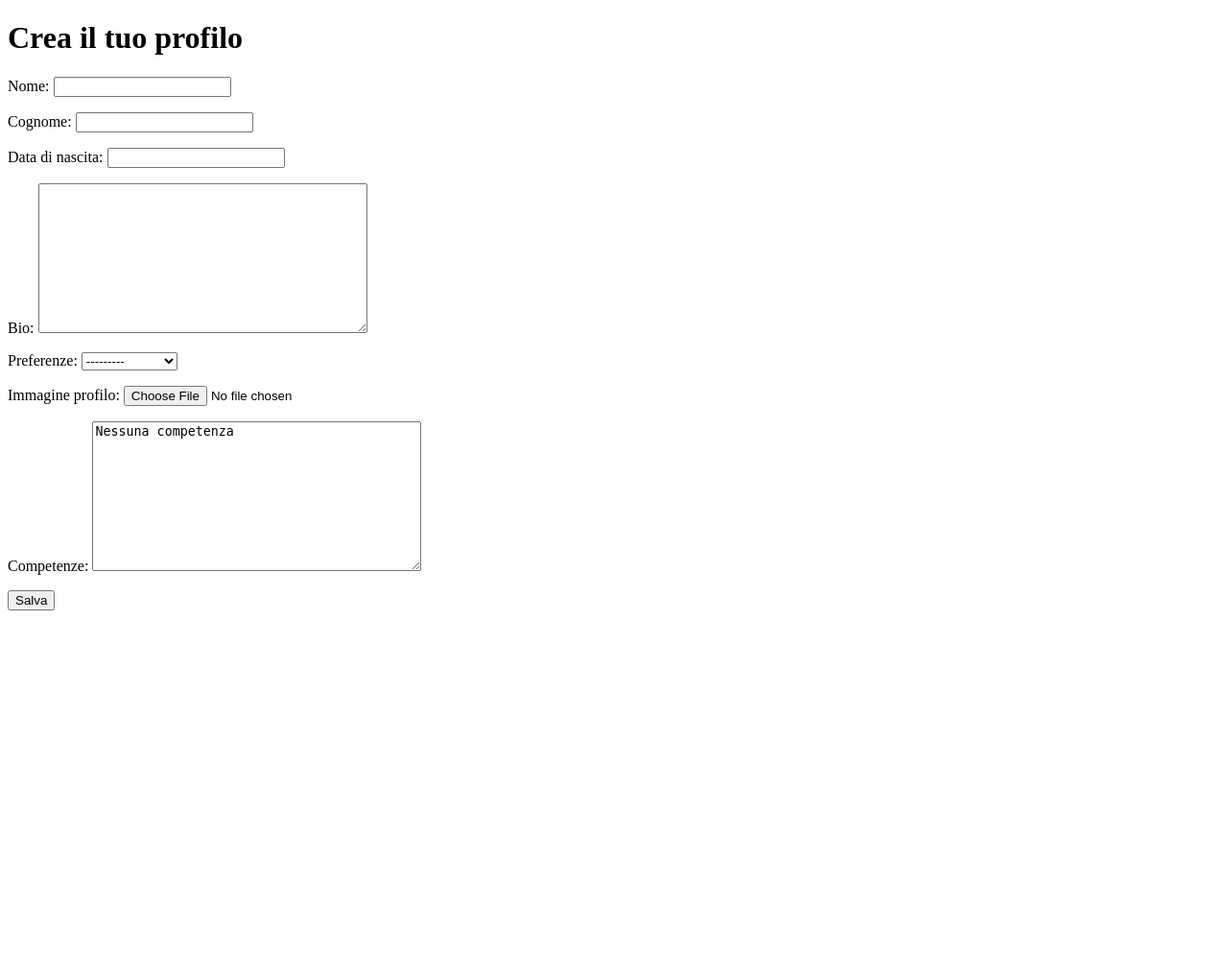
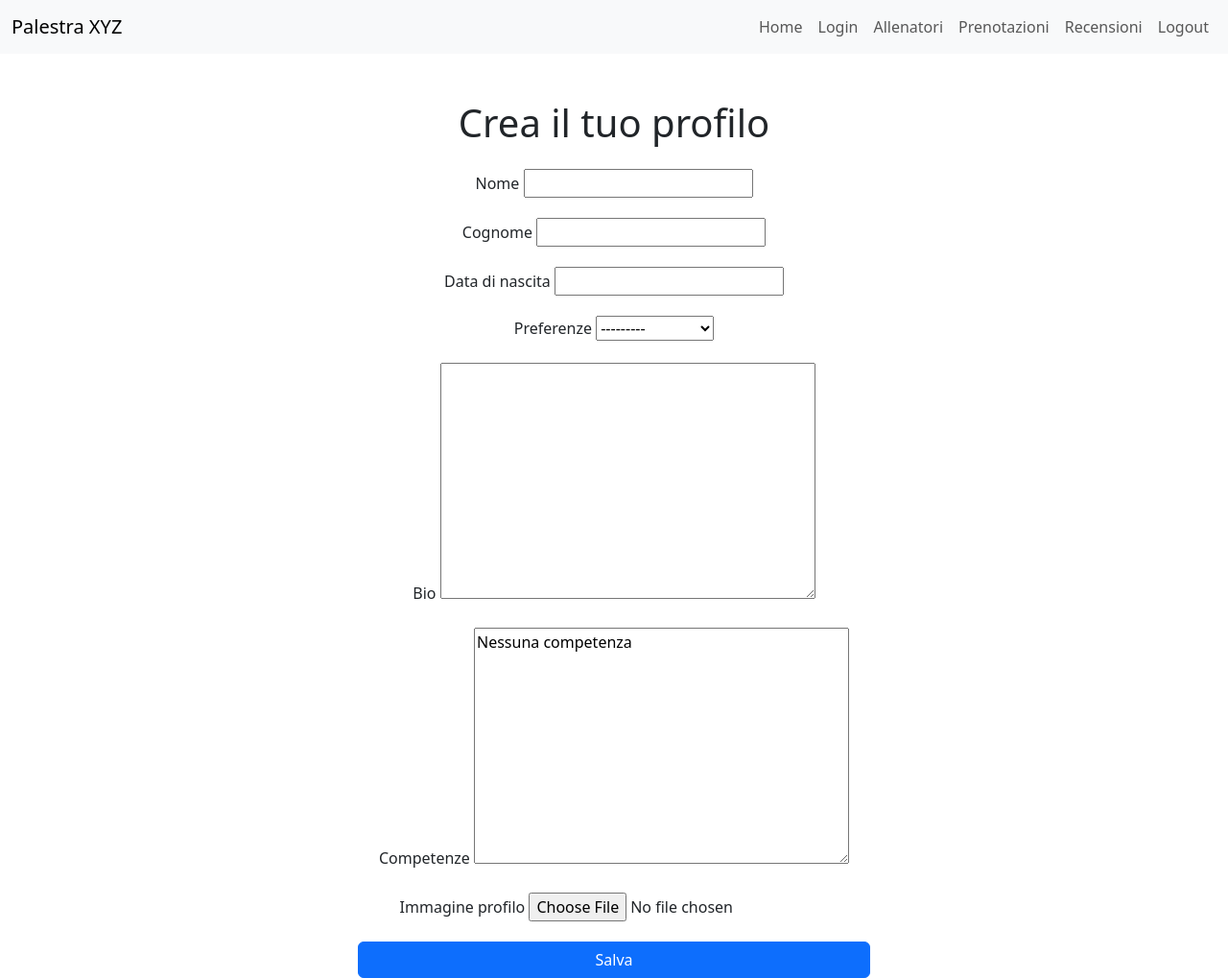
Before and after one commit to Gixter02/Progetto_TechWeb, a Django app: page /trainers/create/ in a window 1280 px wide. Shown: the whole page at 96% size. Before the commit the page ends 636 px from the top, so only its background shows below. Run offline with Django 5.2, Linux system fonts and the light colour scheme; a user stored in the database is signed in.

Commit message:
aggiunto boostrap a trainers

```diff
--- a/trainers/templates/trainers/base.html
+++ b/trainers/templates/trainers/base.html
@@ -1,22 +1,70 @@
 <!DOCTYPE html>
-<html lang="en">
+<html lang="it">
 <head>
     <meta charset="UTF-8">
     <meta name="viewport" content="width=device-width, initial-scale=1.0">
     <meta http-equiv="X-UA-Compatible" content="ie=edge">
-    {% block head %} {% endblock %}
+
+    <!-- Inclusione di Bootstrap 5 dal CDN -->
+    <link href="https://cdn.jsdelivr.net/npm/bootstrap@5.3.0/dist/css/bootstrap.min.css" rel="stylesheet">
+
+    {% block head %}{% endblock %}
     <title>{% block title %} {% endblock %}</title>
+
+    <style>
+        /* Aggiungi eventuali stili personalizzati qui */
+        body {
+            padding-top: 56px; /* Spazio per la navbar */
+        }
+    </style>
 </head>
 <body>
-{% block content %}
-Con il termine lorem ipsum si indica un testo segnaposto utilizzato da grafici,
-designer, programmatori e tipografi a modo riempitivo per bozzetti e prove grafiche.
-È un testo privo di senso, composto da parole (o parti di parole) in lingua latina,
-riprese pseudocasualmente da uno scritto
-di Cicerone del 45 a.C, a volte alterate con l'inserzione di passaggi ironici.
-La caratteristica principale è data dal fatto che
-offre una distribuzione delle lettere uniforme, apparendo come un normale blocco di
-testo leggibile.
-{% endblock %}
+
+    <!-- Navbar di base -->
+    <nav class="navbar navbar-expand-lg navbar-light bg-light fixed-top">
+        <div class="container-fluid">
+            <a class="navbar-brand" href="#">Palestra XYZ</a>
+            <button class="navbar-toggler" type="button" data-bs-toggle="collapse" data-bs-target="#navbarNav" aria-controls="navbarNav" aria-expanded="false" aria-label="Toggle navigation">
+                <span class="navbar-toggler-icon"></span>
+            </button>
+            <div class="collapse navbar-collapse" id="navbarNav">
+                <ul class="navbar-nav ms-auto">
+                    <li class="nav-item">
+                        <a class="nav-link" href="{% url 'homepage_palestra' %}">Home</a>
+                    </li>
+                    <li class="nav-item">
+                        <a class="nav-link" href="{% url 'accounts:login' %}">Login</a>
+                    </li>
+                    <li class="nav-item">
+                        <a class="nav-link" href="{% url 'trainers:personal_trainer_home' %}">Allenatori</a>
+                    </li>
+                    <li class="nav-item">
+                        <a class="nav-link" href="{% url 'bookings:home_page' %}">Prenotazioni</a>
+                    </li>
+                    <li class="nav-item">
+                        <a class="nav-link" href="{% url 'reviews:homepage_recensioni' %}">Recensioni</a>
+                    </li>
+                    {% if user.is_authenticated %}
+                    <li class="nav-item">
+                        <a class="nav-link" href="{% url 'accounts:logout' %}">Logout</a>
+                    </li>
+                    {% endif %}
+                </ul>
+            </div>
+        </div>
+    </nav>
+
+    <!-- Content block -->
+    <div class="container mt-5">
+        {% block content %}
+        <!-- Inserisci qui il contenuto delle varie pagine -->
+        {% endblock %}
+    </div>
+
+    <!-- Inclusione di Bootstrap JS e Popper.js -->
+    <script src="https://cdn.jsdelivr.net/npm/bootstrap@5.3.0/dist/js/bootstrap.bundle.min.js"></script>
+
+    <!-- Aggiungi eventuali script extra -->
+    {% block extra_js %}{% endblock %}
 </body>
 </html>
--- a/trainers/templates/trainers/personal_trainer_form.html
+++ b/trainers/templates/trainers/personal_trainer_form.html
@@ -1,10 +1,54 @@
-{% extends "base.html" %}
+{% extends "trainers/base.html" %}
 
 {% block content %}
-    <h1>{% if object %}Modifica il tuo profilo{% else %}Crea il tuo profilo{% endif %}</h1>
-    <form method="POST" enctype="multipart/form-data">
-        {% csrf_token %}
-        {{ form.as_p }}
-        <button type="submit" class="btn btn-primary">Salva</button>
-    </form>
+<div class="container mt-5">
+    <h1 class="text-center mb-4">
+        {% if object %}
+            Modifica il tuo profilo
+        {% else %}
+            Crea il tuo profilo
+        {% endif %}
+    </h1>
+    <center>
+    <div class="row justify-content-center">
+        <div class="col-md-6">
+            <form method="POST" enctype="multipart/form-data" class="needs-validation" novalidate>
+                {% csrf_token %}
+
+                <div class="mb-3">
+                    <label for="{{ form.nome.id_for_label }}" class="form-label">{{ form.nome.label }}</label>
+                    {{ form.nome }}
+                </div>
+                <div class="mb-3">
+                    <label for="{{ form.cognome.id_for_label }}" class="form-label">{{ form.cognome.label }}</label>
+                    {{ form.cognome }}
+                </div>
+                <div class="mb-3">
+                    <label for="{{ form.data_di_nascita.id_for_label }}" class="form-label">{{ form.data_di_nascita.label }}</label>
+                    {{ form.data_di_nascita }}
+                </div>
+                <div class="mb-3">
+                    <label for="{{ form.preferenze.id_for_label }}" class="form-label">{{ form.preferenze.label }}</label>
+                    {{ form.preferenze }}
+                </div>
+                <div class="mb-3">
+                    <label for="{{ form.bio.id_for_label }}" class="form-label">{{ form.bio.label }}</label>
+                    {{ form.bio }}
+                </div>
+                <div class="mb-3">
+                    <label for="{{ form.competenze.id_for_label }}" class="form-label">{{ form.competenze.label }}</label>
+                    {{ form.competenze }}
+                </div>
+                <div class="mb-3">
+                    <label for="{{ form.immagine_profilo.id_for_label }}" class="form-label">{{ form.immagine_profilo.label }}</label>
+                    {{ form.immagine_profilo }}
+                </div>
+
+                <button type="submit" class="btn btn-primary w-100">Salva</button>
+            </form>
+        </div>
+    </div>
+        </center>
+</div>
+
 {% endblock %}
```
Also changed, not shown: trainers/templates/trainers/allenamenti_programmati.html (+11 -6 lines), trainers/templates/trainers/personal_trainer_home.html (+8 -6 lines), db.sqlite3.
